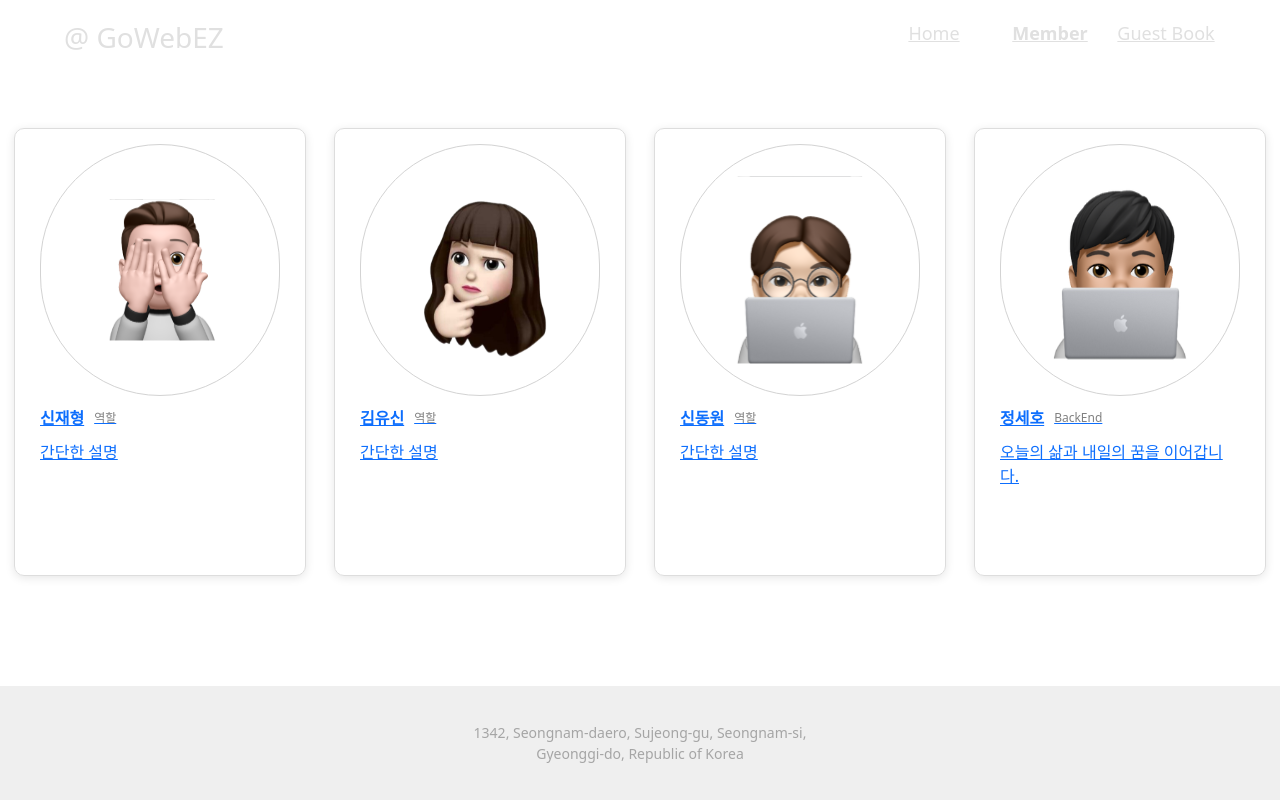
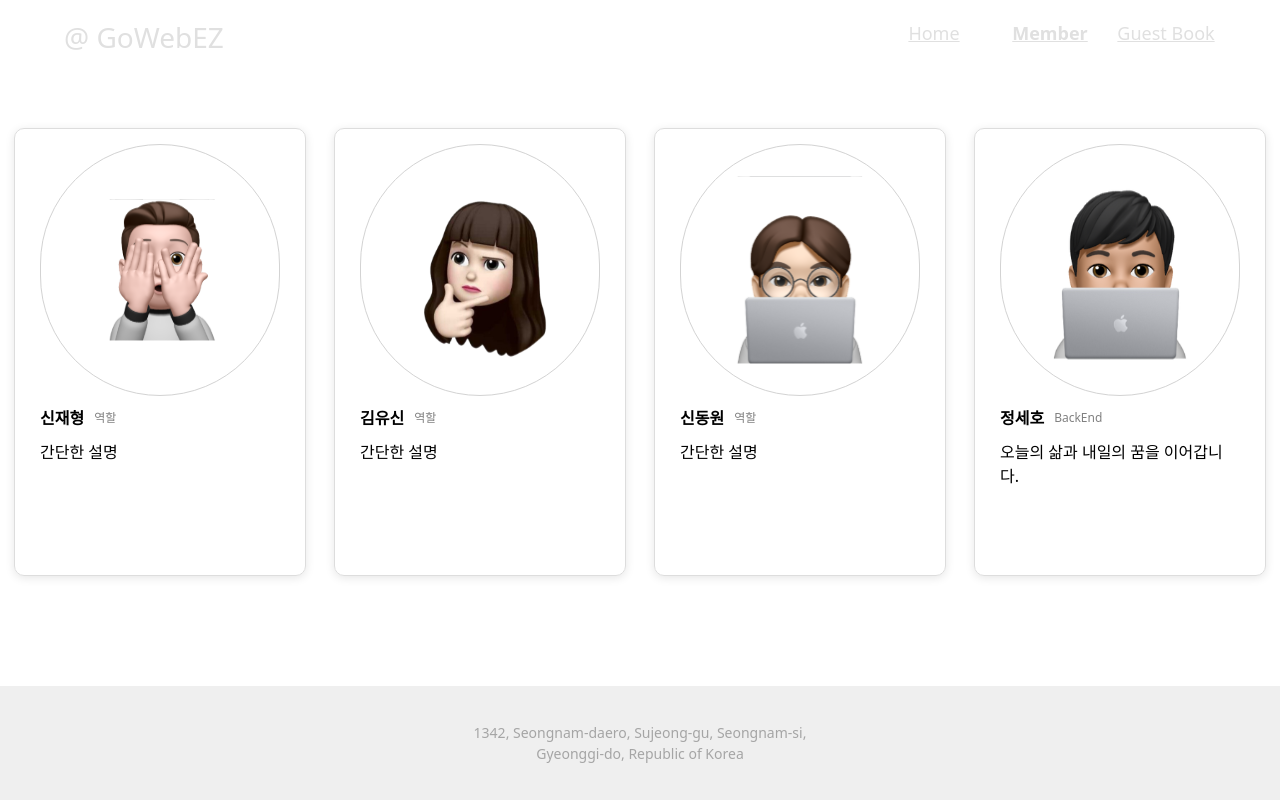
Before and after one commit to GoWeb-EZ/team-page, a React (Create React App) app: page /member in a window 1280 px wide. Built offline with nearby package versions, Linux system fonts and the light colour scheme.

Commit message:
멤버 페이지 폰트 수정

```diff
--- a/src/components/Member/List/MemberList.js
+++ b/src/components/Member/List/MemberList.js
@@ -10,12 +10,17 @@ const MemberListContainer = styled.div`
   justify-content: space-around;
 `
 
+const NoDecoFontStyle = {
+  color: "#000",
+  textDecoration: "none"
+}
+
 export default function MemberList () {
   return (
     <MemberListContainer>
       {
         Object.entries(MemberListData).map(([key, memberData]) =>
-            <Link to={memberData.name} key = {key}>
+            <Link to={memberData.name} key = {key} style={NoDecoFontStyle}>
               <CardView memberData={memberData} />
             </Link>
             )
```
